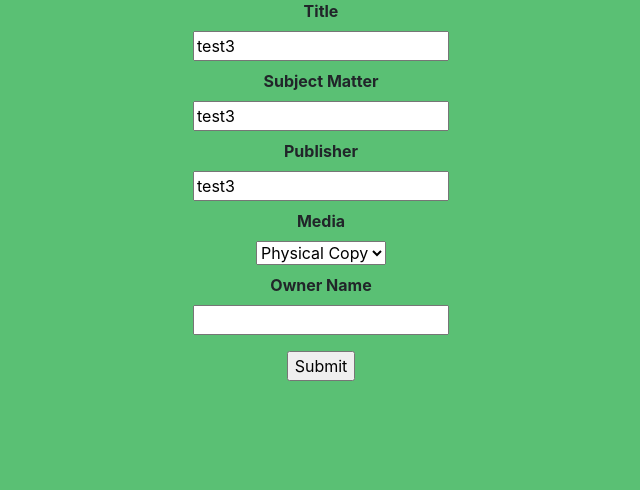
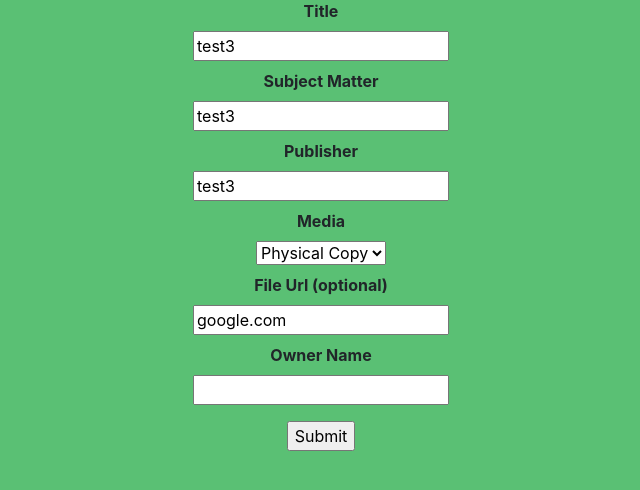
Before and after one commit to k80-f/py-archive, a Flask app: page /item/1 in a window 1280 px wide. Shown: the part 89-579 px from the top of the page, without its empty margins (319-959 px from the left). Run offline with Flask 2, Linux system fonts and the light colour scheme; some libraries are stand-ins or nearby versions.

Commit message:
Added file_url as a field

```diff
--- a/db_creator.py
+++ b/db_creator.py
@@ -28,6 +28,7 @@ class Title(Base):
     subject_matter = Column(String)
     publisher = Column(String)
     media_type = Column(String)
+    file_url = Column(String)
 
     owner_id = Column(Integer, ForeignKey("owners.id"))
     owner = relationship("Owner", backref=backref(
--- a/forms.py
+++ b/forms.py
@@ -17,4 +17,5 @@ class TitleForm(Form):
     subject_matter = StringField('Subject Matter')
     publisher = StringField('Publisher')
     media_type = SelectField('Media', choices=media_types)
+    file_url = StringField('File Url (optional)')
     name = StringField('Owner Name')
--- a/main.py
+++ b/main.py
@@ -72,6 +72,7 @@ def save_changes(title, form, new=False):
     title.subject_matter = form.subject_matter.data
     title.publisher = form.publisher.data
     title.media_type = form.media_type.data
+    title.file_url = form.file_url.data
     title.owner = owner
 
     if new:
--- a/models.py
+++ b/models.py
@@ -21,6 +21,7 @@ class Title(db.Model):
     subject_matter = db.Column(db.String)
     publisher = db.Column(db.String)
     media_type = db.Column(db.String)
+    file_url = db.Column(db.String)
 
     owner_id = db.Column(db.Integer, db.ForeignKey("owners.id"))
     owner = db.relationship("Owner", backref=db.backref(
--- a/templates/delete_title.html
+++ b/templates/delete_title.html
@@ -9,6 +9,7 @@
             {{ render_field(form.subject_matter) }}
             {{ render_field(form.publisher) }}
             {{ render_field(form.media_type) }}
+            {{ render_field(form.file_url) }}
             {{ render_field(form.name) }}
         </dl>
         <p><input type=submit value=Delete>
--- a/templates/edit_title.html
+++ b/templates/edit_title.html
@@ -9,6 +9,7 @@
             {{ render_field(form.subject_matter) }}
             {{ render_field(form.publisher) }}
             {{ render_field(form.media_type) }}
+            {{ render_field(form.file_url) }}
             {{ render_field(form.name)}}
         </dl>
         <p><input type=submit value=Submit>
--- a/templates/new_title.html
+++ b/templates/new_title.html
@@ -9,6 +9,7 @@
             {{ render_field(form.subject_matter) }}
             {{ render_field(form.publisher) }}
             {{ render_field(form.media_type) }}
+            {{ render_field(form.file_url) }}
             {{ render_field(form.name) }}
         </dl>
         <p><input type=submit value=Submit>
```
Also changed, not shown: data/library.db.
